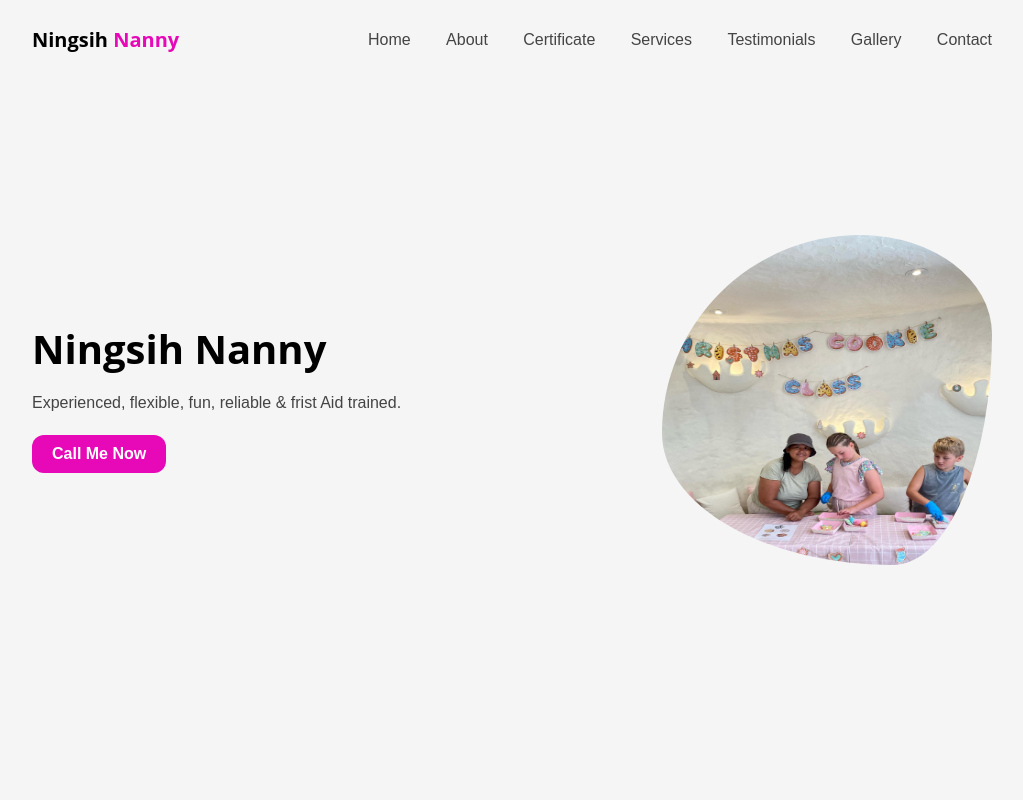
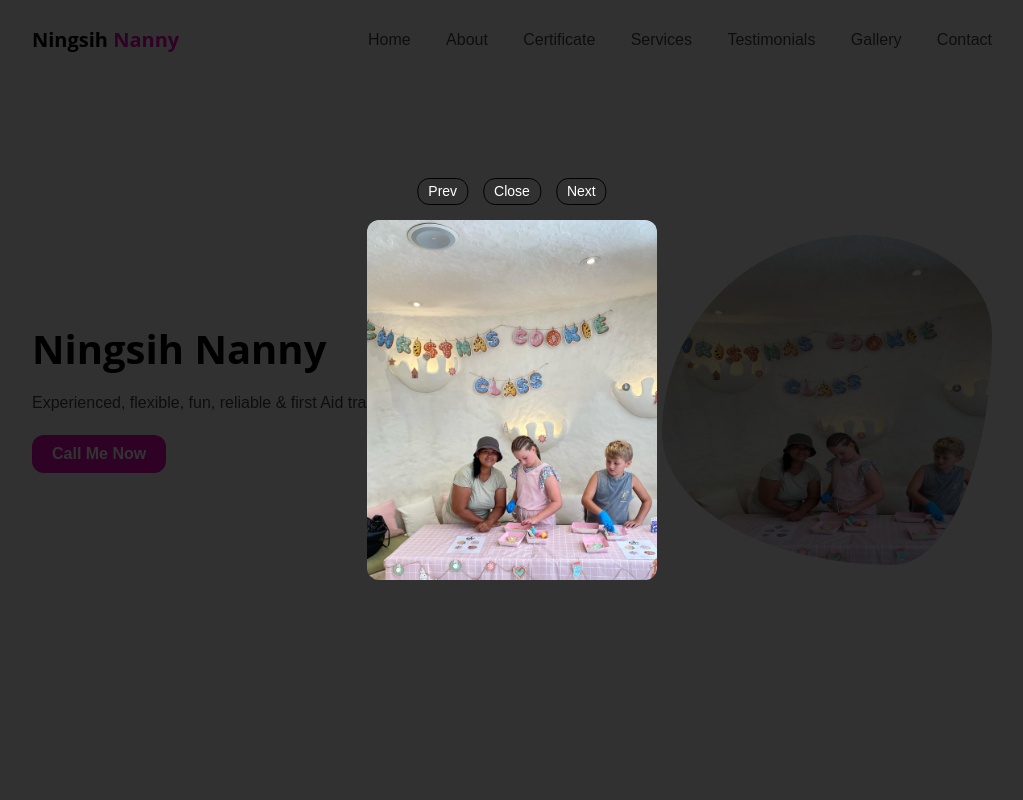
Before and after one commit to rendi12345678/babby-sitter-website, a React (Create React App) app: page / in a window 1280 px wide. Both pictures are taken after a click on the picture 955 px from the left and 400 px from the top of the page. Shown: the top 800 px of the page, without its empty margins (128-1151 px from the left). Built offline with nearby package versions, Linux system fonts and the light colour scheme.

Commit message:
Added image slider

```diff
--- a/src/App.css
+++ b/src/App.css
@@ -342,7 +342,9 @@ textarea::placeholder {
 a {
   font-size: calc(var(--body-text));
   text-decoration: none;
+  font-family: "Source Sans", sans-serif;
   color: var(--body-color);
+  font-weight: 400;
   transition: 300ms;
 }
 
@@ -352,13 +354,14 @@ a:hover {
 
 button {
   border: 0;
+  font-weight: 800;
+  font-family: "Source Sans", sans-serif;
   font-size: calc(var(--body-text));
   background: var(--accent-color);
   color: var(--button-color);
   padding: 0.7rem 2rem;
   border-radius: var(--border-radius);
   margin-top: var(--title-space);
-  font-weight: bold;
   width: fit-content;
   transition: 300ms;
 }
--- a/src/App.js
+++ b/src/App.js
@@ -1,16 +1,90 @@
 import "./App.css";
-import React, { createContext, useRef, useState } from "react";
+import React, { createContext, useReducer, useRef, useState } from "react";
 import { Routes, Route } from "react-router-dom";
 import { Home } from "./pages/Home.js";
+import { FullSizeImage } from "./components/FullSizeImage";
 
 export const AppContext = createContext();
 
+const initialState = {
+  isDisplay: false,
+  isShowFullSizeImage: false,
+  imageUrl: "",
+};
+
+const actionTypes = {
+  SHOW_FULL_SIZE_IMAGE: "SHOW_FULL_SIZE_IMAGE",
+  CLOSE_FULL_SIZE_IMAGE: "CLOSE_FULL_SIZE_IMAGE",
+  TOGGLE_NAV: "TOGGLE_NAV",
+  SET_IMAGE_URL: "SET_IMAGE_URL",
+};
+
+const reducer = (state, action) => {
+  switch (action.type) {
+    case actionTypes.SHOW_FULL_SIZE_IMAGE:
+      return { ...state, isShowFullSizeImage: true };
+    case actionTypes.CLOSE_FULL_SIZE_IMAGE:
+      return { ...state, isShowFullSizeImage: false };
+    case actionTypes.TOGGLE_NAV:
+      return { ...state, isDisplay: !state.isDisplay };
+    case actionTypes.SET_IMAGE_URL:
+      return { ...state, imageUrl: action.payload };
+    default:
+      return state;
+  }
+};
+
+const showFullSizeImageAction = () => ({
+  type: actionTypes.SHOW_FULL_SIZE_IMAGE,
+});
+
+const closeFullSizeImageAction = () => ({
+  type: actionTypes.CLOSE_FULL_SIZE_IMAGE,
+});
+
+const toggleNavAction = () => ({
+  type: actionTypes.TOGGLE_NAV,
+});
+
+const setImageUrlAction = (imageUrl) => ({
+  type: actionTypes.SET_IMAGE_URL,
+  payload: imageUrl,
+});
+
+const images = [
+  "/img/hero4.jpg",
+  "/img/hero3.jpg",
+  "/img/hero.jpg",
+  "https://source.unsplash.com/random/800x602",
+  "https://source.unsplash.com/random/800x603",
+  "https://source.unsplash.com/random/800x604",
+  "https://source.unsplash.com/random/800x605",
+  "https://source.unsplash.com/random/800x606",
+  "https://source.unsplash.com/random/800x607",
+  "https://source.unsplash.com/random/800x608",
+];
+
 function App() {
   const contactRef = useRef();
-  const [isDisplay, setIsDisplay] = useState(false);
+  const [state, dispatch] = useReducer(reducer, initialState);
+  const { isDisplay, imageUrl, isShowFullSizeImage } = state;
 
   const navToggle = () => {
-    setIsDisplay(!isDisplay);
+    dispatch(toggleNavAction());
+  };
+
+  const showFullSizeImage = (imageUrl) => {
+    setFullSizeImageUrl(imageUrl)
+    dispatch(showFullSizeImageAction(true));
+  };
+
+  const setFullSizeImageUrl = imageUrl => {
+    dispatch(setImageUrlAction(imageUrl));
+  }
+
+  const closeFullSizeImage = () => {
+    dispatch(setImageUrlAction(""));
+    dispatch(closeFullSizeImageAction(true));
   };
 
   const scrollToElement = () => {
@@ -19,11 +93,24 @@ function App() {
     }
   };
 
+  const contextValue = {
+    contactRef,
+    showFullSizeImage,
+    closeFullSizeImage,
+    scrollToElement,
+    isShowFullSizeImage,
+    navToggle,
+    isDisplay,
+    images,
+    setFullSizeImageUrl
+  };
+
   return (
-    <AppContext.Provider value={{contactRef, scrollToElement, navToggle, isDisplay}}>
+    <AppContext.Provider value={contextValue}>
       <Routes>
         <Route path="/" element={<Home />} />
       </Routes>
+      {isShowFullSizeImage ? <FullSizeImage imageUrl={imageUrl} /> : null}
     </AppContext.Provider>
   );
 }
--- a/src/components/Contact.js
+++ b/src/components/Contact.js
@@ -59,7 +59,7 @@ export const Contact = () => {
                 />
               </div>
               <figcaption>
-                jl Gunung Andakasa, Gang Jepun No. 10, Denpasar Barat, Denpasar,
+                Jl Gunung Andakasa, Gang Jepun No. 10, Denpasar Barat, Denpasar,
                 Bali 80118, Indonesia
               </figcaption>
             </figure>
--- a/src/components/FullSizeImage.js
+++ b/src/components/FullSizeImage.js
@@ -1,11 +1,35 @@
-import React from 'react'
-import fullSizeImageStyles from "../styles/full-size-image.module.css"
+import React, { useContext, useEffect, useState } from "react";
+import fullSizeImageStyles from "../styles/full-size-image.module.css";
+import { AppContext } from "../App";
 
-export const FullSizeImage = ({imageUrl}) => {
+export const FullSizeImage = ({ imageUrl }) => {
+  const { closeFullSizeImage, setFullSizeImageUrl, images } = useContext(AppContext);
+  const [prevImageUrl, setPrevImageUrl] = useState("")
+  const [nextImageUrl, setNextImageUrl] = useState("")
+
+  const getImageIndex = imageUrl => {
+    return images.findIndex(image => image === imageUrl)
+  }
+
+  useEffect(() => {
+    const fullSizeImageIndex = getImageIndex(imageUrl)
+    setPrevImageUrl(images[fullSizeImageIndex > 0 ? fullSizeImageIndex - 1 : images.length - 1])
+    setNextImageUrl(images[fullSizeImageIndex < images.length - 1 ? fullSizeImageIndex + 1 : 0])
+    console.log(nextImageUrl);
+  }, [imageUrl, images])
+
   return (
-    <section className={fullSizeImageStyles.overlay}>
-      <h2>Full Size Image</h2>
-      <img src={imageUrl} alt="Full Size Image" />
-    </section>
-  )
-}
+    <div className={fullSizeImageStyles.overlay}>
+      <figure>
+        <img src={imageUrl} alt="Full Size" />
+        <div className={fullSizeImageStyles.buttons}>
+          <button onClick={() => setFullSizeImageUrl(prevImageUrl)}>Prev</button>
+          <button onClick={closeFullSizeImage}>
+            Close
+          </button>
+          <button onClick={() => setFullSizeImageUrl(nextImageUrl)}>Next</button>
+        </div>
+      </figure>
+    </div>
+  );
+};
--- a/src/components/Hero.js
+++ b/src/components/Hero.js
@@ -1,23 +1,28 @@
-import React, {useContext} from 'react'
-import heroStyles from "../styles/hero.module.css"
-import { AppContext } from '../App';
-import { FullSizeImage } from './FullSizeImage';
+import React, { useContext } from "react";
+import heroStyles from "../styles/hero.module.css";
+import { AppContext } from "../App";
+
 
 export const Hero = () => {
-  const { scrollToElement} = useContext(AppContext);
+  const { scrollToElement, showFullSizeImage, images } =
+  useContext(AppContext);
 
   return (
     <>
-    <section className={heroStyles.hero} id='hero'>
+      <section className={heroStyles.hero} id="hero">
         <div className={heroStyles.info}>
           <h1>Ningsih Nanny</h1>
-        <p>Experienced, flexible, fun, reliable & frist Aid trained.</p>
+          <p>Experienced, flexible, fun, reliable & first Aid trained.</p>
           <button onClick={scrollToElement}>Call Me Now</button>
         </div>
         <figure className={heroStyles.image}>
-        <img src="/img/hero4.jpg" alt="Nanny" onClick={() => <FullSizeImage imageUrl="/img/hero4.jpg"/>}/>
+          <img
+            src={images[0]}
+            alt="Nanny"
+            onClick={() => showFullSizeImage(images[0])}
+          />
         </figure>
       </section>
     </>
-  )
-}
+  );
+};
--- a/src/styles/about.module.css
+++ b/src/styles/about.module.css
@@ -18,7 +18,7 @@
   grid:
     "img1 img2" auto
     "img1 img3" auto
-  / 1fr .65fr;
+    / 1fr 0.65fr;
   aspect-ratio: 1/1;
   box-sizing: border-box;
 }
@@ -26,8 +26,8 @@
 .image img {
   width: 100%;
   height: 100%;
-    box-sizing: .1rem .1rem .5rem rgba(0,0,0,.25);
-    padding: .5rem;
+  box-sizing: 0.1rem 0.1rem 0.5rem rgba(0, 0, 0, 0.25);
+  padding: 0.5rem;
 }
 
 .image img:first-child {
@@ -59,7 +59,17 @@
     grid-template-columns: 1fr;
     row-gap: var(--column-gap);
   }
+}
 
+@media (width < 768px) {
+  .image {
+    grid:
+      "img1 img1" 1fr
+      "img2 img3" 1fr
+      / 1fr 1fr;
+    aspect-ratio: 1/1;
+    justify-content: center;
+  }
   .image img:first-child {
     padding-right: 0;
   }
@@ -73,17 +83,6 @@
   }
 }
 
-@media (width < 768px) {
-   .image {
-    grid:
-    "img1 img1" 1fr
-    "img2 img3" 1fr
-    / 1fr 1fr;
-    aspect-ratio: 1/1;
-    justify-content: center;
-  }
-}
-
 @media (width < 576px) {
   .image {
     grid:
--- a/src/styles/full-size-image.module.css
+++ b/src/styles/full-size-image.module.css
@@ -3,6 +3,66 @@
     top: 0;
     left: 0;
     right: 0;
+    width: 100svw;
+    height: 100svh;
     bottom: 0;
-    background: rgba(0, 0, 0, 1);
+    background: rgba(0, 0, 0, .8);
+    display: grid;
+    justify-content: center;
+    grid-template-columns: 1fr;
+    align-items: center;
+    z-index: 999999999999999999999999;
+    box-sizing: border-box;
 }
+
+.overlay figure {
+    display: grid;
+    justify-content: center;
+    align-items: center;
+    padding: var(--white-space);
+  max-width: var(--max-width);
+  width: 100%;
+  margin: auto;
+  position: relative;
+}
+
+.overlay img {
+    box-sizing: border-box;
+    height: 60svh;
+    max-width: 100%;
+    @media (width < 768px) {
+        height: 55svh;
+        max-width: 100%;
+    }
+    height: 45svh;
+    @media (width < 700px) {
+        height: 50svh;
+        height: 45svh;
+        max-width: 100%;
+    }
+    @media (width < 650px) {
+        height: 45svh;
+        max-width: 100%;
+        object-fit: cover;
+    }
+}
+
+.buttons {
+    position: absolute;
+    display: flex;
+    gap: 1.5rem;
+    top: -2rem;
+    left: 50%;
+    transform: translateX(-50%);
+    @media (width < 650px) {
+        top: -3rem;
+    }
+}
+
+.buttons button {
+  padding: .2rem 1rem;
+  font-size: calc(var(--body-text) - .2rem);
+  background: transparent;
+  font-weight: 400;
+  border: .1rem solid var(--contrast-color);
+}
--- a/src/styles/services.module.css
+++ b/src/styles/services.module.css
@@ -3,7 +3,7 @@
     display: grid;
     width: 100%;
     justify-content: start;
-    grid-template-columns: auto 1fr;
+    grid-template-columns: 1fr;
     text-align: left;
     align-items: start;
     column-gap: var(--white-space);
@@ -11,13 +11,13 @@
 }
 
 .services div {
-    text-align: left;
-    justify-content: start;
+    text-align: center;
+    justify-content: center;
 }
 
 .services ul {
     display: grid;
-    grid-template-columns: repeat(auto-fit, minmax(25rem, 1fr));
+    grid-template-columns: repeat(auto-fit, minmax(32rem, 1fr));
     gap: 2rem;
 }
 
@@ -25,6 +25,10 @@
     padding: 2rem;
     background: var(--secondary-color);
     border-radius: var(--border-radius);
+}
+
+.services ul li p {
+    max-width: 76ch;
 }
 
 @media (width < 768px) {
```
Also changed, not shown: src/components/About.js (+32 -9 lines), src/components/Gallery.js (+19 -9 lines). Lines whose indentation alone changed are shown as unchanged.
